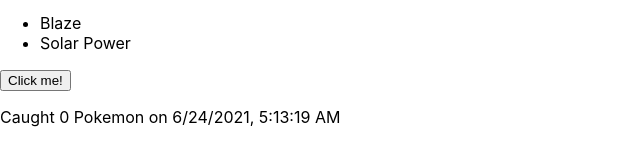
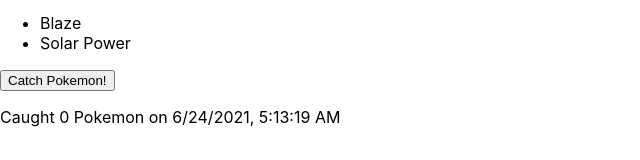
Before and after one commit to rickscode/Pokedex, a React (Create React App) app: page / in a window 1280 px wide. Shown: the part 569-729 px from the top of the page, without its empty margins (0-640 px from the left). Built offline with nearby package versions, Linux system fonts and the light colour scheme.

Commit message:
button update

```diff
--- a/src/CaughtPokemon.js
+++ b/src/CaughtPokemon.js
@@ -11,7 +11,7 @@
     return (
     <div>
       {/*Onclick call the function and update caught variable by one */}
-    <button onClick={catchPokemon}>Click me!</button>
+    <button onClick={catchPokemon}>Catch Pokemon!</button>
     <p>Caught {caught} Pokemon on {date}</p>
     </div>
     );
```
